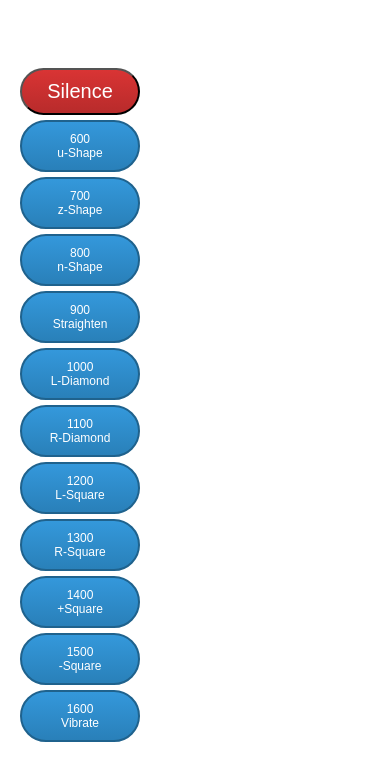
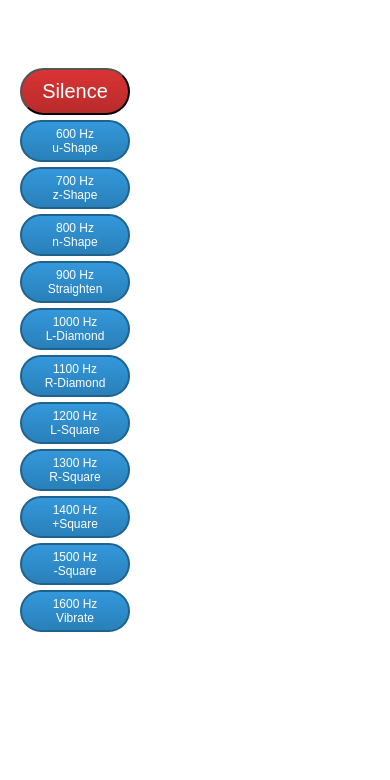
Before and after one commit to wsavoie/wsavoie.github.io, a plain HTML site: page index.html in a window 390 px wide. Drawn offline with Linux system fonts and the light colour scheme.

Commit message:
added access key for buttons, shrunk button sizes to fit on a phone screen, and looped tones

```diff
--- a/index.html
+++ b/index.html
@@ -26,7 +26,7 @@
 .btn {
   background: #3498db;
     display: block;
-  width: 120px;
+  width: 110px;
   margin-bottom:5px;
   background-image: -webkit-linear-gradient(top, #3498db, #2980b9);
   background-image: -moz-linear-gradient(top, #3498db, #2980b9);
@@ -39,7 +39,7 @@
   font-family: Arial;
   color: #ffffff;
   font-size: 12px;
-  padding: 10px 20px 10px 20px;
+  padding: 5px 20px 5px 20px;
   border: solid #1f628d 2px;
   text-decoration: none;
 
@@ -56,7 +56,7 @@
 }
 
 .btnSilence {
-  width: 120px;
+  width: 110px;
   margin-bottom:5px;
   display: block;
   background: #d93434;
@@ -86,34 +86,33 @@ display: inline-block;
   background-image: linear-gradient(to bottom, #fc3c3c, #d93434);
   text-decoration: none;
 }
-		</style>
+</style>
 </head>
 	<body>
 	<audio id="600" src="audio/600.wav" loop></audio>
-	<audio id="700" src="audio/700.wav"></audio>
-	<audio id="800" src="audio/800.wav"></audio>
-	<audio id="900" src="audio/900.wav"></audio>
-	<audio id="1000" src="audio/1000.wav"></audio>
-	<audio id="1100" src="audio/1100.wav"></audio>
-	<audio id="1200" src="audio/1200.wav"></audio>
-	<audio id="1300" src="audio/1300.wav"></audio>
-	<audio id="1400" src="audio/1400.wav"></audio>
-	<audio id="1500" src="audio/1500.wav"></audio>
-	<audio id="1600" src="audio/1600.wav"></audio>
+	<audio id="700" src="audio/700.wav" loop></audio>
+	<audio id="800" src="audio/800.wav" loop></audio>
+	<audio id="900" src="audio/900.wav" loop></audio>
+	<audio id="1000" src="audio/1000.wav" loop></audio>
+	<audio id="1100" src="audio/1100.wav" loop></audio>
+	<audio id="1200" src="audio/1200.wav" loop></audio>
+	<audio id="1300" src="audio/1300.wav" loop></audio>
+	<audio id="1400" src="audio/1400.wav" loop></audio>
+	<audio id="1500" src="audio/1500.wav" loop></audio>
+	<audio id="1600" src="audio/1600.wav" loop></audio>
 
-
-	<button class="btnSilence" onclick="Array.from(document.getElementsByTagName('audio')).forEach(function(e){e.pause(); e.currentTime=0; })">Silence</button>
-	<button class="btn"  onclick="Array.from(document.getElementsByTagName('audio')).forEach(function(e){e.pause(); e.currentTime=0; }); document.getElementById('600').play()">600<br>u-Shape</button>
-	<button class="btn"  onclick="Array.from(document.getElementsByTagName('audio')).forEach(function(e){e.pause(); e.currentTime=0; }); document.getElementById('700').play()">700<br>z-Shape</button>
-	<button class="btn"  onclick="Array.from(document.getElementsByTagName('audio')).forEach(function(e){e.pause(); e.currentTime=0; }); document.getElementById('800').play()">800<br>n-Shape</button>
-	<button class="btn"  onclick="Array.from(document.getElementsByTagName('audio')).forEach(function(e){e.pause(); e.currentTime=0; }); document.getElementById('900').play()">900<br>Straighten</button>
-	<button class="btn"  onclick="Array.from(document.getElementsByTagName('audio')).forEach(function(e){e.pause(); e.currentTime=0; }); document.getElementById('1000').play()">1000<br>L-Diamond</button>
-	<button class="btn"  onclick="Array.from(document.getElementsByTagName('audio')).forEach(function(e){e.pause(); e.currentTime=0; }); document.getElementById('1100').play()">1100<br>R-Diamond</button>
-	<button class="btn"  onclick="Array.from(document.getElementsByTagName('audio')).forEach(function(e){e.pause(); e.currentTime=0; }); document.getElementById('1200').play()">1200<br>L-Square</button>
-	<button class="btn"  onclick="Array.from(document.getElementsByTagName('audio')).forEach(function(e){e.pause(); e.currentTime=0; }); document.getElementById('1300').play()">1300<br>R-Square</button>
-	<button class="btn"  onclick="Array.from(document.getElementsByTagName('audio')).forEach(function(e){e.pause(); e.currentTime=0; }); document.getElementById('1400').play()">1400<br>+Square</button>
-	<button class="btn"  onclick="Array.from(document.getElementsByTagName('audio')).forEach(function(e){e.pause(); e.currentTime=0; }); document.getElementById('1500').play()">1500<br>-Square</button>
-	<button class="btn"  onclick="Array.from(document.getElementsByTagName('audio')).forEach(function(e){e.pause(); e.currentTime=0; }); document.getElementById('1600').play()">1600<br>Vibrate</button>
+	<button class="btnSilence" accesskey="`" onclick="Array.from(document.getElementsByTagName('audio')).forEach(function(e){e.pause(); e.currentTime=0; })">Silence</button>
+	<button class="btn"  accesskey="1" onclick="Array.from(document.getElementsByTagName('audio')).forEach(function(e){e.pause(); e.currentTime=0; }); document.getElementById('600').play()">600 Hz<br>u-Shape</button>
+	<button class="btn"  accesskey="2"onclick="Array.from(document.getElementsByTagName('audio')).forEach(function(e){e.pause(); e.currentTime=0; }); document.getElementById('700').play()">700 Hz<br>z-Shape</button>
+	<button class="btn"  accesskey="3"onclick="Array.from(document.getElementsByTagName('audio')).forEach(function(e){e.pause(); e.currentTime=0; }); document.getElementById('800').play()">800 Hz<br>n-Shape</button>
+	<button class="btn"  accesskey="4"onclick="Array.from(document.getElementsByTagName('audio')).forEach(function(e){e.pause(); e.currentTime=0; }); document.getElementById('900').play()">900 Hz<br>Straighten</button>
+	<button class="btn"  accesskey="5"onclick="Array.from(document.getElementsByTagName('audio')).forEach(function(e){e.pause(); e.currentTime=0; }); document.getElementById('1000').play()">1000 Hz<br>L-Diamond</button>
+	<button class="btn"  accesskey="6"onclick="Array.from(document.getElementsByTagName('audio')).forEach(function(e){e.pause(); e.currentTime=0; }); document.getElementById('1100').play()">1100 Hz<br>R-Diamond</button>
+	<button class="btn"  accesskey="7"onclick="Array.from(document.getElementsByTagName('audio')).forEach(function(e){e.pause(); e.currentTime=0; }); document.getElementById('1200').play()">1200 Hz<br>L-Square</button>
+	<button class="btn"  accesskey="8"onclick="Array.from(document.getElementsByTagName('audio')).forEach(function(e){e.pause(); e.currentTime=0; }); document.getElementById('1300').play()">1300 Hz<br>R-Square</button>
+	<button class="btn"  accesskey="9"onclick="Array.from(document.getElementsByTagName('audio')).forEach(function(e){e.pause(); e.currentTime=0; }); document.getElementById('1400').play()">1400 Hz<br>+Square</button>
+	<button class="btn"  accesskey="0"onclick="Array.from(document.getElementsByTagName('audio')).forEach(function(e){e.pause(); e.currentTime=0; }); document.getElementById('1500').play()">1500 Hz<br>-Square</button>
+	<button class="btn"  accesskey="-"onclick="Array.from(document.getElementsByTagName('audio')).forEach(function(e){e.pause(); e.currentTime=0; }); document.getElementById('1600').play()">1600 Hz<br>Vibrate</button>
 
 	</body>
 
```
